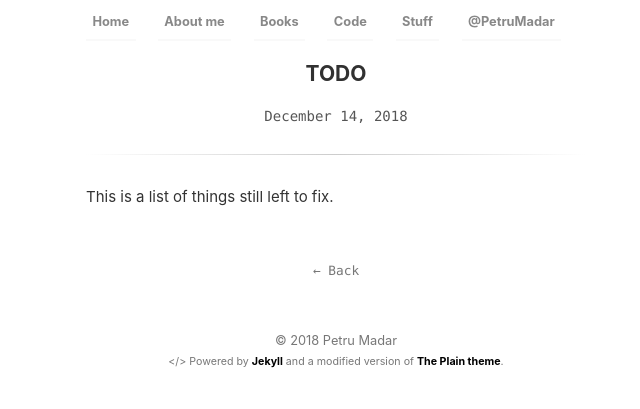
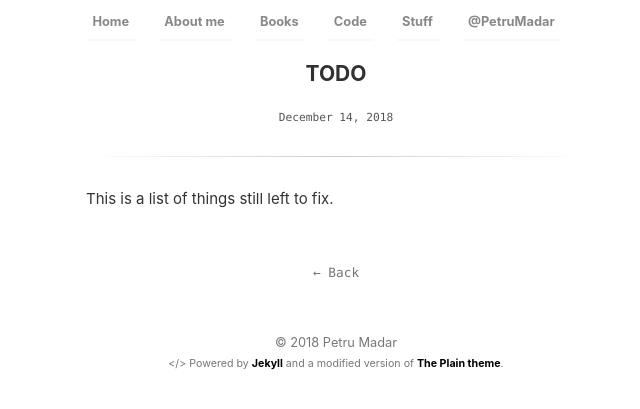
Before and after one commit to petru/prologue, a Jekyll site: the page built from _posts/2018-12-14-todo.md, in a window 1280 px wide. Shown: the part 164-573 px from the top of the page, without its empty margins (304-944 px from the left). Built offline with Jekyll 4.4.1, drawn with Linux system fonts in a browser that asks for light colours.

Commit message:
Decrease date font size

```diff
--- a/_sass/main.scss
+++ b/_sass/main.scss
@@ -161,6 +161,9 @@ code {
   background: #eee;
   padding: 2px 6px;
   font-size: 12px;
+}
+time {
+  font-size: 0.8em;
 }
 pre {
   display: block;
```
